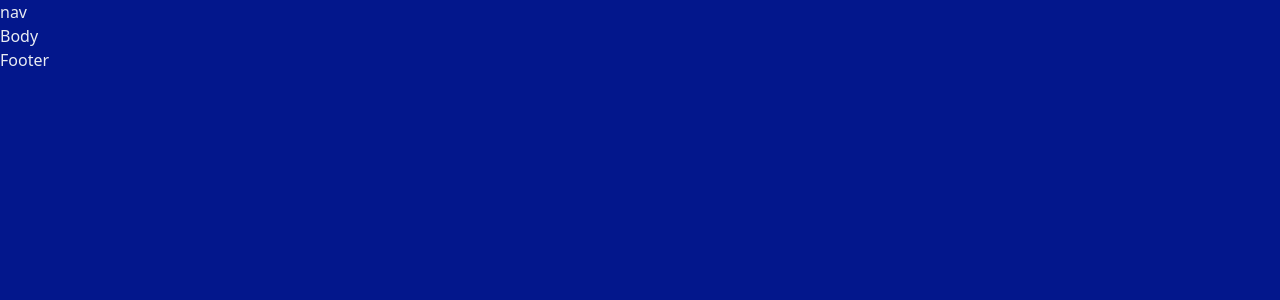
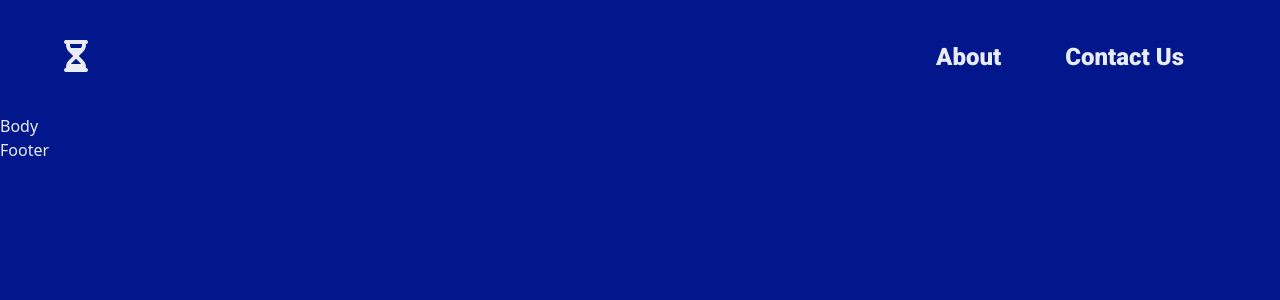
Before and after one commit to OlaseniGbenga/My-schedule-app, a React (Create React App) app: page / in a window 1280 px wide. Shown: the top 300 px of the page. Built offline with nearby package versions, Linux system fonts and the light colour scheme.

Commit message:
working on nav bar

```diff
--- a/package.json
+++ b/package.json
@@ -3,6 +3,10 @@
   "version": "0.1.0",
   "private": true,
   "dependencies": {
+    "@fortawesome/fontawesome-svg-core": "^6.3.0",
+    "@fortawesome/free-brands-svg-icons": "^6.3.0",
+    "@fortawesome/free-solid-svg-icons": "^6.3.0",
+    "@fortawesome/react-fontawesome": "^0.2.0",
     "@testing-library/jest-dom": "^5.16.5",
     "@testing-library/react": "^13.4.0",
     "@testing-library/user-event": "^13.5.0",
--- a/src/App.js
+++ b/src/App.js
@@ -5,6 +5,7 @@ import Navbar from "./components/Navbar";
 import Home from "./pages/Home";
 import About from "./pages/About";
 import Footer from "./components/Footer";
+import ContactUs from "./pages/ContactUs";
 
 function App() {
   return (
@@ -14,6 +15,7 @@ function App() {
         <Routes>
           <Route exact path="/" element={<Home />}></Route>
           <Route exact path="/about" element={<About />}></Route>
+          <Route exact path="/contact-us" element={<ContactUs />}></Route>
         </Routes>
         <Footer />
       </Router>
--- a/src/components/Navbar.js
+++ b/src/components/Navbar.js
@@ -1,12 +1,52 @@
+import { Link } from 'react-router-dom';
+import { useState } from 'react';
 
+//font awesome
+import { FontAwesomeIcon } from "@fortawesome/react-fontawesome";
+import { faHamburger, faHourglassHalf,    } from '@fortawesome/free-solid-svg-icons'
 
 
 
 
 export default function Navbar() {
+  const [showMenu, setShowMenu] = useState(false);
+
+  function handleNavClick() {
+    setShowMenu(prevState => !prevState);
+
+  }
+
   return (
-    <div >
-        <h1>nav</h1>
+    <div>
+    <div className='py-10 px-16 flex md:flex md:items-center md:justify-between' >
+
+
+      <div class="flex justify-between items-center ">
+      <Link to="/"><FontAwesomeIcon icon={faHourglassHalf} className="text-c-white" size="2x" /></Link>
+
+      <span  onClick={handleNavClick} name="menu" class=" cursor-pointer mx-2 md:hidden block">
+      <FontAwesomeIcon name="menu"  icon={faHamburger} className="text-c-white" size="2x" />
+
+      </span>
     </div>
-  )
+
+
+      <ul className={`${
+          showMenu ? 'block' : 'hidden'
+        } md:flex md:items-center`}>
+        <li className='mx-8 text-2xl font-black font-Roboto md:my-0'>
+        <Link to="/about">About</Link>
+        </li>
+        <li className='mx-8 text-2xl font-black font-Roboto md:my-0'>
+        <Link to="/contact-us">Contact Us</Link>
+        </li>
+      </ul>
+
+
+    </div>
+
+
+    </div>
+
+  );
 }
--- a/src/index.css
+++ b/src/index.css
@@ -1,3 +1,4 @@
+@import url('https://fonts.googleapis.com/css2?family=Roboto:wght@400;700;900&display=swap');
 @tailwind base;
 @tailwind components;
 @tailwind utilities;
--- /dev/null
+++ b/src/pages/ContactUs.js
@@ -0,0 +1,9 @@
+
+export default function ContactUs() {
+
+    return (
+      <div className="about">
+      <h1>contact us</h1>
+      </div>
+    )
+  }
--- a/tailwind.config.js
+++ b/tailwind.config.js
@@ -1,15 +1,17 @@
 /** @type {import('tailwindcss').Config} */
 module.exports = {
-  content: [
-    "./src/**/*.{js,jsx,ts,tsx}",
-  ],
+  content: ["./src/**/*.{js,jsx,ts,tsx}"],
   theme: {
     extend: {
       colors: {
         "c-blue": "#03178c",
         "c-white": "#e9ecf2",
       },
+      fontFamily: {
+        KumbhSans: ["Kumbh Sans", "sans-serif"],
+        Roboto: ['Roboto',"sans-serif" ],
+      },
     },
   },
   plugins: [],
-}
+};
```
Also changed, not shown: 1 other file (tests, documents, lock files or other folders).
